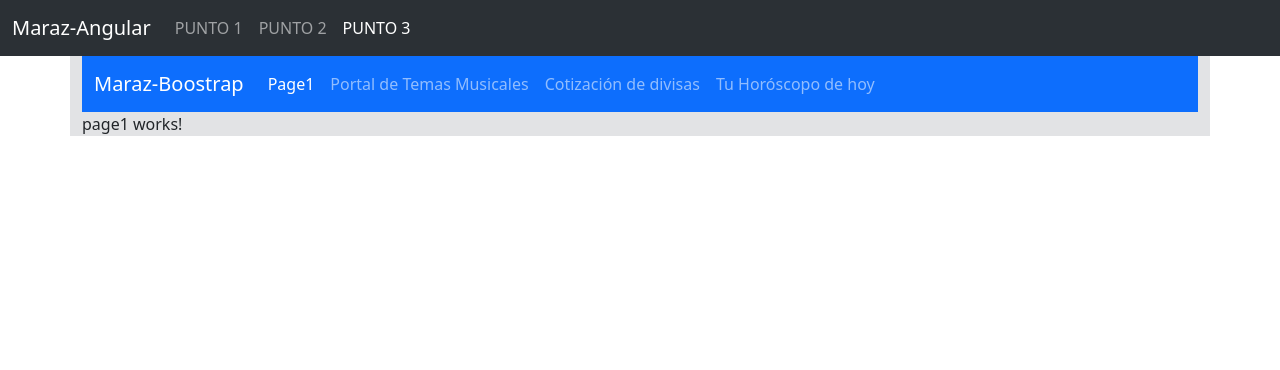
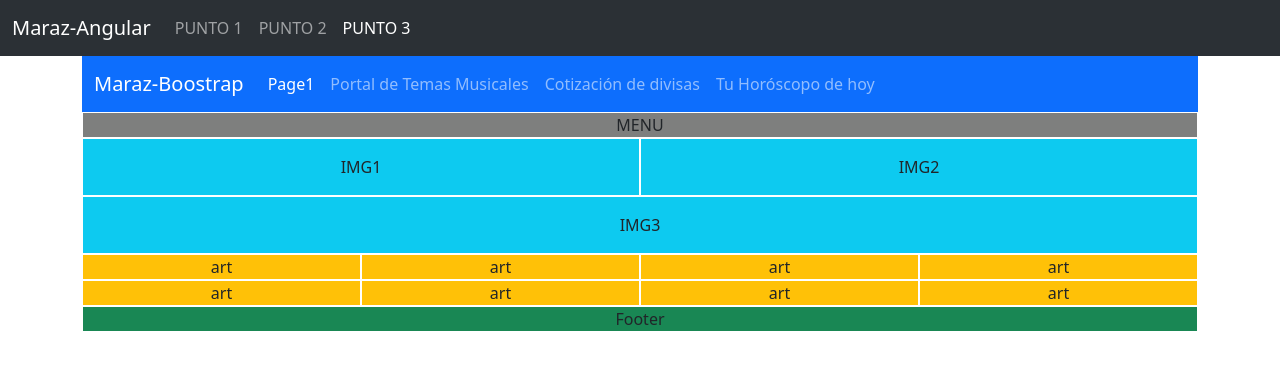
Before and after one commit to agustinamaraz/PYSW-TP3-MARAZ-AGUSTINA, an Angular app: page /punto3/page1 in a window 1280 px wide. Shown: the top 370 px of the page. Built offline with nearby package versions, Linux system fonts and the light colour scheme.

Commit message:
page 1 agregada

```diff
--- a/src/app/app-routing.module.ts
+++ b/src/app/app-routing.module.ts
@@ -23,6 +23,11 @@ const routes: Routes = [
     path: 'punto3',
     component: Punto3Component,
     children:[
+      {
+        path:'',
+        redirectTo:'/punto3/page1',
+        pathMatch:'full'
+      },
       {
         path:'page1',
         component: Page1Component
--- a/src/app/app.component.html
+++ b/src/app/app.component.html
@@ -1,4 +1,4 @@
 <app-menu></app-menu>
-<div class="container bg-secondary-subtle">
+<div class="container">
     <router-outlet></router-outlet>
 </div>
--- a/src/app/components/punto1/punto1.component.html
+++ b/src/app/components/punto1/punto1.component.html
@@ -1,4 +1,7 @@
-<h1 class="h1 mt-3">Products</h1>
+<div class="bg-secondary-subtle p-4">
+
+
+  <h1 class="h1 mt-3 text-center">Products</h1>
 
   <!-- Button trigger modal -->
   <button type="button" class="btn btn-primary" data-bs-toggle="modal" data-bs-target="#idModal">
@@ -6,7 +9,7 @@
       viewBox="0 0 16 16">
       <path
         d="M0 2.5A.5.5 0 0 1 .5 2H2a.5.5 0 0 1 .485.379L2.89 4H14.5a.5.5 0 0 1 .485.621l-1.5 6A.5.5 0 0 1 13 11H4a.5.5 0 0 1-.485-.379L1.61 3H.5a.5.5 0 0 1-.5-.5zM3.14 5l.5 2H5V5H3.14zM6 5v2h2V5H6zm3 0v2h2V5H9zm3 0v2h1.36l.5-2H12zm1.11 3H12v2h.61l.5-2zM11 8H9v2h2V8zM8 8H6v2h2V8zM5 8H3.89l.5 2H5V8zm0 5a1 1 0 1 0 0 2 1 1 0 0 0 0-2zm-2 1a2 2 0 1 1 4 0 2 2 0 0 1-4 0zm9-1a1 1 0 1 0 0 2 1 1 0 0 0 0-2zm-2 1a2 2 0 1 1 4 0 2 2 0 0 1-4 0z" />
-  </svg> Ver carrito
+    </svg>  Ver carrito
   </button>
 
   <div class="row p-3 justify-content-center">
@@ -48,15 +51,21 @@
                     <p class="text-start">Precio Unitario: ${{ producto.precio }}</p>
                     <div class="row text-center">
                       <div class="col-4">
-                      <button  type="button" (click)="actualizarUnidades('quitar',producto)"><svg xmlns="http://www.w3.org/2000/svg" width="16" height="16" fill="currentColor" class="bi bi-dash-square" viewBox="0 0 16 16">
-                        <path d="M14 1a1 1 0 0 1 1 1v12a1 1 0 0 1-1 1H2a1 1 0 0 1-1-1V2a1 1 0 0 1 1-1h12zM2 0a2 2 0 0 0-2 2v12a2 2 0 0 0 2 2h12a2 2 0 0 0 2-2V2a2 2 0 0 0-2-2H2z"/>
-                        <path d="M4 8a.5.5 0 0 1 .5-.5h7a.5.5 0 0 1 0 1h-7A.5.5 0 0 1 4 8z"/>
+                        <button type="button" (click)="actualizarUnidades('quitar',producto)"><svg
+                            xmlns="http://www.w3.org/2000/svg" width="16" height="16" fill="currentColor"
+                            class="bi bi-dash-square" viewBox="0 0 16 16">
+                            <path
+                              d="M14 1a1 1 0 0 1 1 1v12a1 1 0 0 1-1 1H2a1 1 0 0 1-1-1V2a1 1 0 0 1 1-1h12zM2 0a2 2 0 0 0-2 2v12a2 2 0 0 0 2 2h12a2 2 0 0 0 2-2V2a2 2 0 0 0-2-2H2z" />
+                            <path d="M4 8a.5.5 0 0 1 .5-.5h7a.5.5 0 0 1 0 1h-7A.5.5 0 0 1 4 8z" />
                           </svg></button>
                       </div>
                       <div class="col-4">{{producto.cantidad}}</div>
                       <div class="col-4">
-                      <button type="button" (click)="actualizarUnidades('agregar',producto)"><svg xmlns="http://www.w3.org/2000/svg" width="16" height="16" fill="currentColor" class="bi bi-plus-square-fill" viewBox="0 0 16 16">
-                        <path d="M2 0a2 2 0 0 0-2 2v12a2 2 0 0 0 2 2h12a2 2 0 0 0 2-2V2a2 2 0 0 0-2-2H2zm6.5 4.5v3h3a.5.5 0 0 1 0 1h-3v3a.5.5 0 0 1-1 0v-3h-3a.5.5 0 0 1 0-1h3v-3a.5.5 0 0 1 1 0z"/>
+                        <button type="button" (click)="actualizarUnidades('agregar',producto)"><svg
+                            xmlns="http://www.w3.org/2000/svg" width="16" height="16" fill="currentColor"
+                            class="bi bi-plus-square-fill" viewBox="0 0 16 16">
+                            <path
+                              d="M2 0a2 2 0 0 0-2 2v12a2 2 0 0 0 2 2h12a2 2 0 0 0 2-2V2a2 2 0 0 0-2-2H2zm6.5 4.5v3h3a.5.5 0 0 1 0 1h-3v3a.5.5 0 0 1-1 0v-3h-3a.5.5 0 0 1 0-1h3v-3a.5.5 0 0 1 1 0z" />
                           </svg></button>
                       </div>
                     </div>
@@ -75,3 +84,4 @@
     </div>
 
   </div>
+</div>
--- a/src/app/components/punto3/page1/page1.component.css
+++ b/src/app/components/punto3/page1/page1.component.css
@@ -0,0 +1,15 @@
+header {
+    background-color: aqua;
+}
+
+@media (min-width: 576px) {
+    header{
+        background: #e7ff12;
+    }
+}
+
+@media (min-width: 768px){
+    header{
+        background: #7e7f7e;
+    }
+}
--- a/src/app/components/punto3/page1/page1.component.html
+++ b/src/app/components/punto3/page1/page1.component.html
@@ -1 +1,90 @@
-<p>page1 works!</p>
+<div class="container-fluid text-center">
+    <header class="row">
+        <div class="col-12 border border-white">
+            MENU
+        </div>
+    </header>
+
+    <div class="row">
+        <div class="col-sm-12 col-md-6 col-lg-6 col-xl-6 bg-info border border-white p-3">
+            IMG1
+        </div>
+        <div class="d-none d-sm-block d-sm-none d-md-block col-md-6 col-lg-6 col-xl-6 bg-info border border-white p-3">
+            IMG2
+        </div>
+    </div>
+
+    <div class="row">
+        <div class="col-12 bg-info border border-white p-3">
+            IMG3
+        </div>
+    </div>
+
+    <div class="row">
+        <div class="col col-sm-4 col-md-3 col-lg-3 col-xl-3 bg-warning border border-white">
+            art
+        </div>
+        <div class="col col-sm-4 col-md-3 col-lg-3 col-xl-3 bg-warning border border-white">
+            art
+        </div>
+        <div class="d-none d-sm-block col-sm-4 col-md-3 col-lg-3 col-xl-3 bg-warning border border-white">
+            art
+        </div>
+        <div class="d-none d-sm-block d-sm-none d-md-block col-md-3 col-lg-3 col-xl-3 bg-warning border border-white">
+            art
+        </div>
+    </div>
+
+    <div class="row">
+        <div class="col col-sm-4 col-md-3 col-lg-3 col-xl-3 bg-warning border border-white">
+            art
+        </div>
+        <div class="col col-sm-4 col-md-3 col-lg-3 col-xl-3 bg-warning border border-white">
+            art
+        </div>
+        <div class="d-none d-sm-block col-sm-4 col-md-3 col-lg-3 col-xl-3 bg-warning border border-white">
+            art
+        </div>
+        <div class="d-none d-sm-block d-sm-none d-md-block col-md-3 col-lg-3 col-xl-3 bg-warning border border-white">
+            art
+        </div>
+    </div>
+
+    <!--Visible only on sm-->
+    <div class="row">
+        <div class="d-none d-sm-block d-md-none col-sm-4 bg-warning border border-white">
+            art
+        </div>
+        <div class="d-none d-sm-block d-md-none d-sm-none d-md-block col-sm-4 bg-primary border border-white">
+            art
+        </div>
+        <div class="d-none d-sm-block d-md-none d-sm-none d-md-block col-sm-4 bg-primary border border-white">
+            art
+        </div>
+    </div>
+
+    <!--Visible only on xs-->
+    <div class="row">
+        <div class="d-block d-sm-none col bg-warning border border-white">
+            art
+        </div>
+        <div class="d-block d-sm-none col bg-warning border border-white">
+            art
+        </div>
+    </div>
+    <div class="row">
+        <div class="d-block d-sm-none col bg-warning border border-white">
+            art
+        </div>
+        <div class="d-block d-sm-none col bg-warning border border-white">
+            art
+        </div>
+    </div>
+
+    <div class="row">
+        <div class="col-12 bg-success border border-white">
+            Footer
+        </div>
+    </div>
+
+</div>
--- a/src/app/components/punto3/punto3.component.html
+++ b/src/app/components/punto3/punto3.component.html
@@ -1,7 +1,9 @@
+<!-- <div class="container-fluid"> -->
   <nav class="navbar navbar-expand-lg bg-primary" data-bs-theme="dark">
     <div class="container-fluid">
       <a class="navbar-brand">Maraz-Boostrap</a>
-        <button class="navbar-toggler" type="button" data-bs-toggle="collapse" data-bs-target="#navbarNavAltMarkup" aria-controls="navbarNavAltMarkup" aria-expanded="false" aria-label="Toggle navigation">
+      <button class="navbar-toggler" type="button" data-bs-toggle="collapse" data-bs-target="#navbarNavAltMarkup"
+        aria-controls="navbarNavAltMarkup" aria-expanded="false" aria-label="Toggle navigation">
         <span class="navbar-toggler-icon"></span>
       </button>
       <div class="collapse navbar-collapse" id="navbarNavAltMarkup">
@@ -16,3 +18,4 @@
   </nav>
 
   <router-outlet></router-outlet>
+<!-- </div> -->
```
Lines whose indentation alone changed are shown as unchanged.
